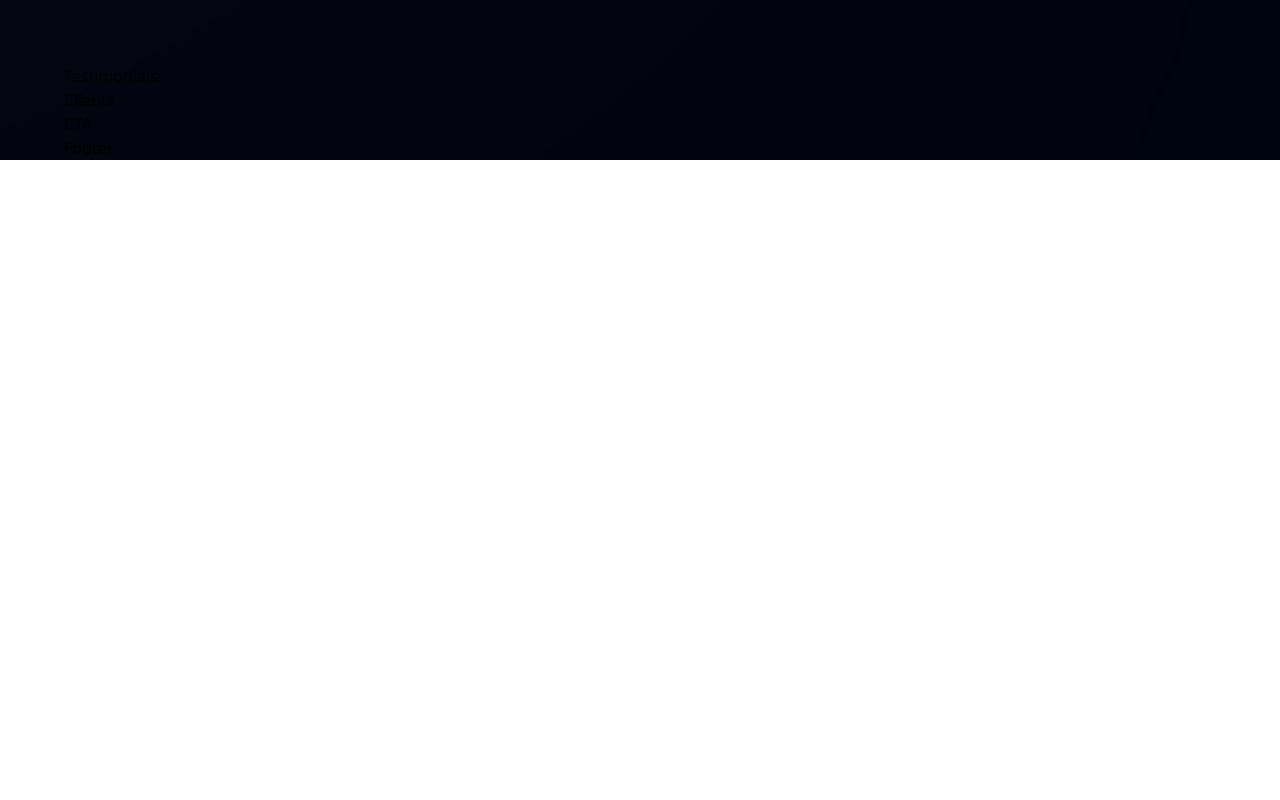
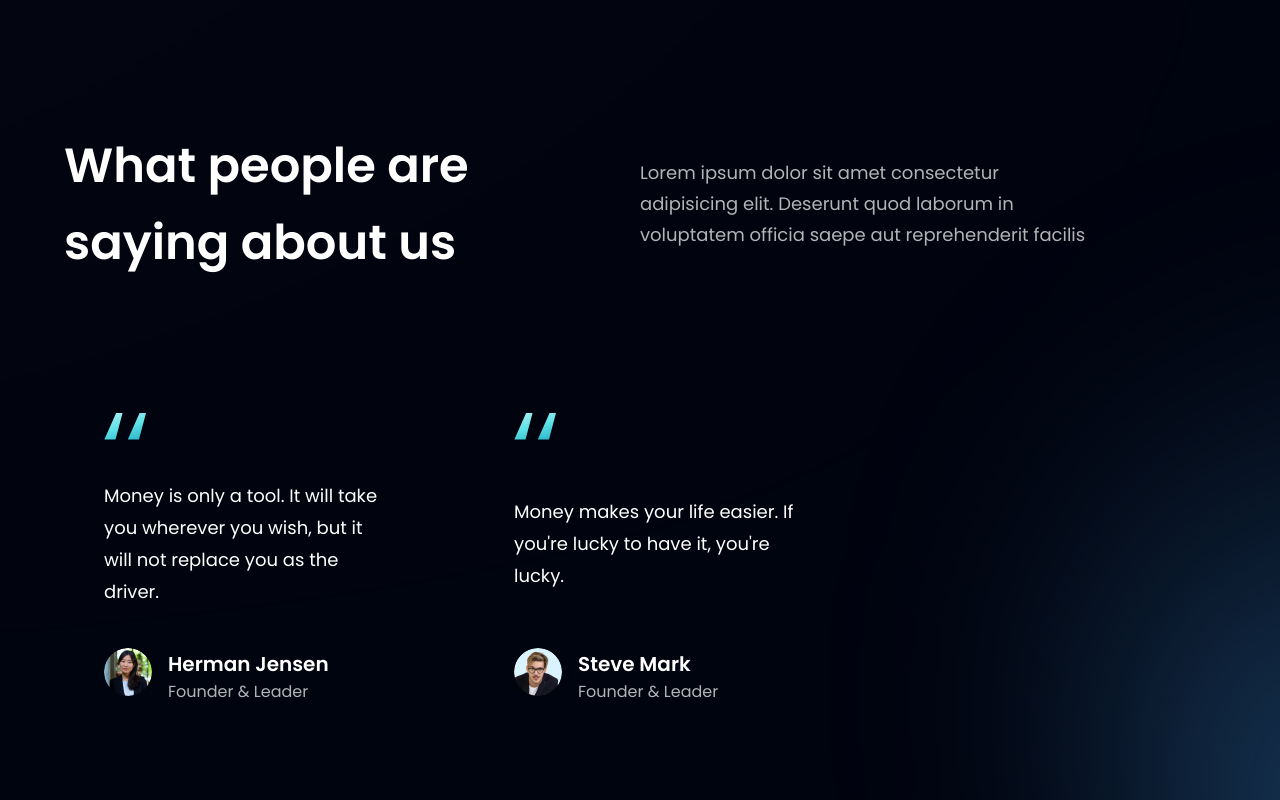
Before and after one commit to titantooth/modern-bank, a React (Vite) app: page / in a window 1280 px wide. Shown: the part 2540-3340 px from the top of the page. Before the commit the page ends 2700 px from the top, so only its background shows below. Built offline with nearby package versions, Linux system fonts and the light colour scheme.

Commit message:
finished testimonials and feedback

```diff
--- a/src/components/FeedbackCard.jsx
+++ b/src/components/FeedbackCard.jsx
@@ -1,7 +1,30 @@
 import React from "react";
+import { quotes } from "../assets";
 
-const FeedbackCard = () => {
-  return <div>FeedbackCard</div>;
+const FeedbackCard = ({ content, name, title, img }) => {
+  return (
+    <div className="flex justify-between flex-col px-10 py-12 rounded-[20px] max-w-[370px] md:mr-10 sm:mr-5 mr-0 my-5 feedback-card">
+      <img
+        src={quotes}
+        alt="quotes"
+        className="w-[42px] h-[27px] object-contain"
+      />
+      <p className="font-poppins font-normal text-[18px] leading-[32px] text-white my-10">
+        {content}
+      </p>
+      <div className="flex flex-row">
+        <img src={img} alt={name} className="w-[48px] h-[48px] rounded-full" />
+        <div className="flex flex-col ml-4">
+          <h4 className="font-poppins font-semibold text-[20px] leading-[32px] text-white">
+            {name}
+          </h4>
+          <p className="font-poppins font-normal text-[16px] leading-[24px] text-dimWhite">
+            {title}
+          </p>
+        </div>
+      </div>
+    </div>
+  );
 };
 
 export default FeedbackCard;
--- a/src/components/Testimonials.jsx
+++ b/src/components/Testimonials.jsx
@@ -1,7 +1,32 @@
 import React from "react";
+import { feedback } from "../constants";
+import styles, { layout } from "../style";
+import FeedbackCard from "./FeedbackCard";
 
-const Testimonials = () => {
-  return <div>Testimonials</div>;
-};
+const Testimonials = () => (
+  <section
+    className={`${styles.paddingY} ${styles.flexCenter} flex-col relative`}
+    id="clients"
+  >
+    <div className="absolute z-[0] w-[60%] h-[60%] -right-[50%] rounded-full blue-gradient"></div>
+    <div className="w-full flex justify-between items-center md:flex-row flew-col sm:mb-16 mb-6 relative z-[1]">
+      <h1 className={styles.heading2}>
+        What people are <br className="sm:block hidden" />
+        saying about us
+      </h1>
+      <div className="w-full md:mt-0 mt-6">
+        <p className={`${styles.paragraph} text-left max-w-[450px]`}>
+          Lorem ipsum dolor sit amet consectetur adipisicing elit. Deserunt quod
+          laborum in voluptatem officia saepe aut reprehenderit facilis{" "}
+        </p>
+      </div>
+    </div>
+    <div className="flex flex-wrap sm:justify-start justify-center w-full feedback-container relative z-[1]">
+      {feedback.map((card) => (
+        <FeedbackCard key={card.id} {...card} />
+      ))}
+    </div>
+  </section>
+);
 
 export default Testimonials;
```
